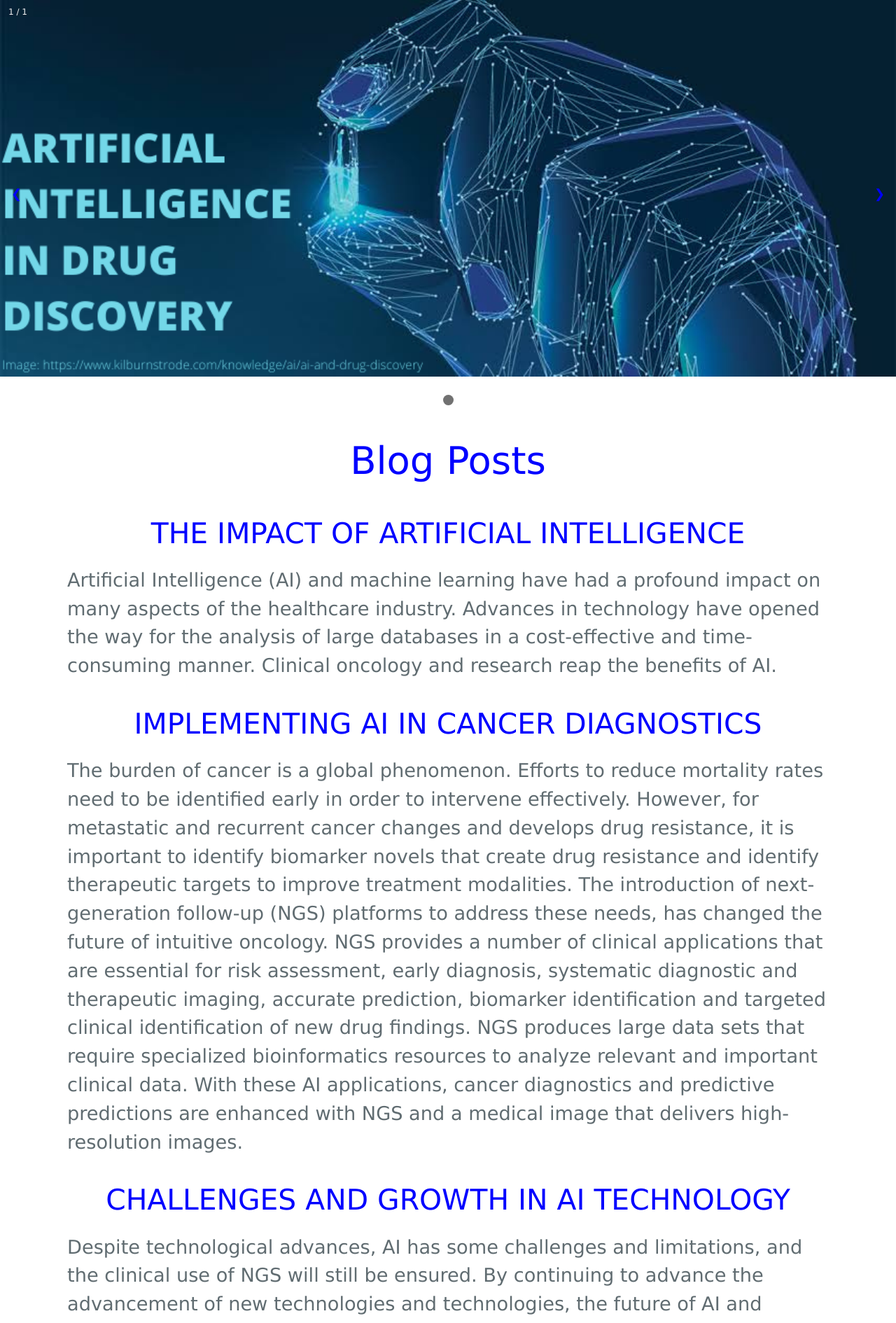
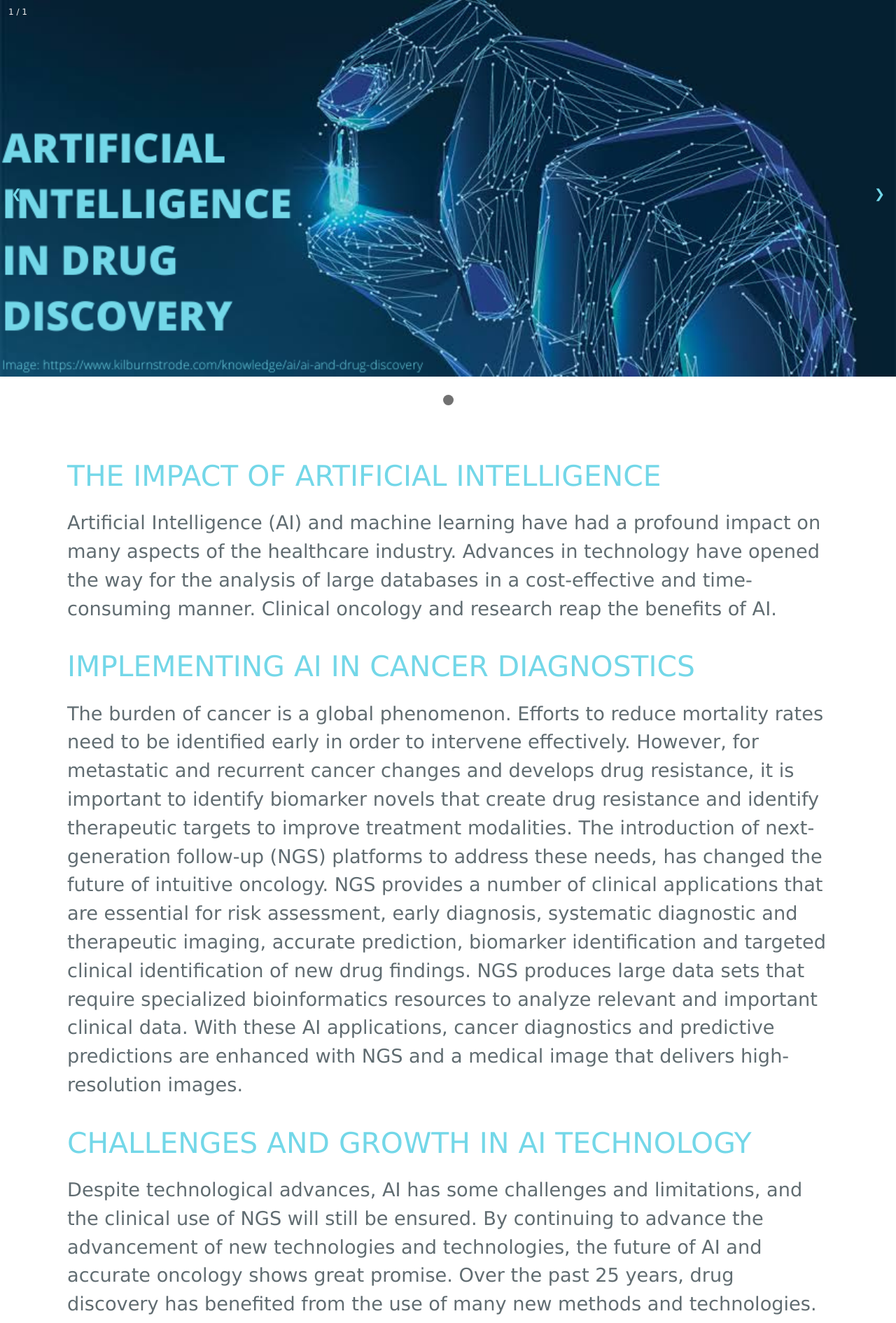
Before and after one commit to ChiomasCorner/Blessing-Anowai, a Jekyll site: the page built from index.html, in a window 1280 px wide. Shown: the top 1890 px of the page at 70% size. Built offline with Jekyll 4.4.1, drawn with Linux system fonts in a browser that asks for light colours; the list of posts is cut into pages by our own code; some of the changed text lies outside the part shown.

Commit message:
done
added files and removed css
styles

```diff
--- a/_includes/page-footer.html
+++ b/_includes/page-footer.html
@@ -1,3 +1,3 @@
 <footer class="site-footer">
-  <p>owner is Chioma</p>
+  <p>Owner is Blessing Chioma Anowai</p>
 </footer>
--- a/_includes/page-header.html
+++ b/_includes/page-header.html
@@ -41,15 +41,13 @@
     margin: auto;
   }
   h1 {
-    text-align: center;
-    color: blue !important;
+    color: #73D7E8 !important;
   }
   h2{
-    color: blue !important;
-    text-align: center;
+    color: #73D7E8 !important;
   }
   a{
-    color: blue !important;
+    color: #73D7E8 !important;
   }
   /* Next & previous buttons */
   .prev,
--- a/index.html
+++ b/index.html
@@ -4,7 +4,7 @@ title: { { site.name } }
 ---
 
 <div id="home">
-  <h1>Blog Posts</h1>
+  <!-- <h1>Blog Posts</h1> -->
   <ul class="posts">
     <!-- {% for post in site.posts %}
     <li>
```
